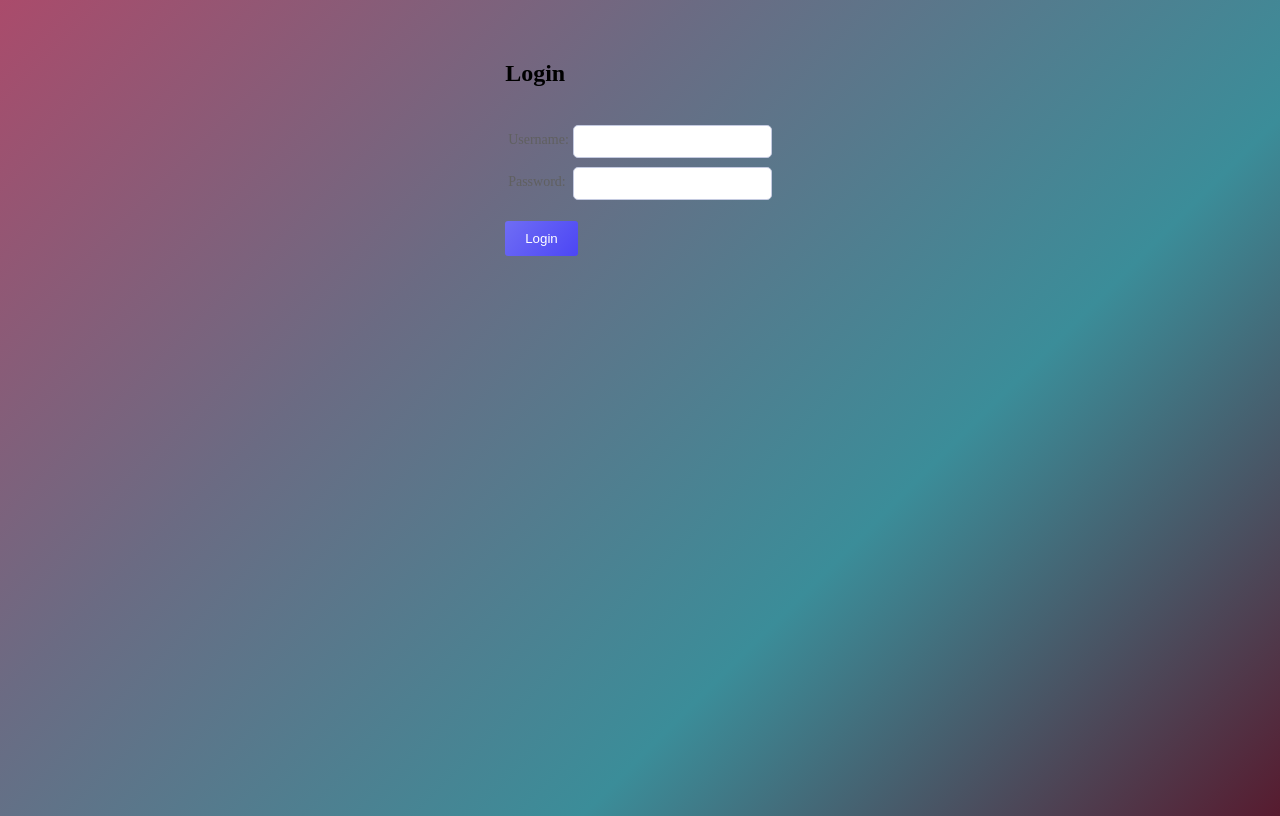
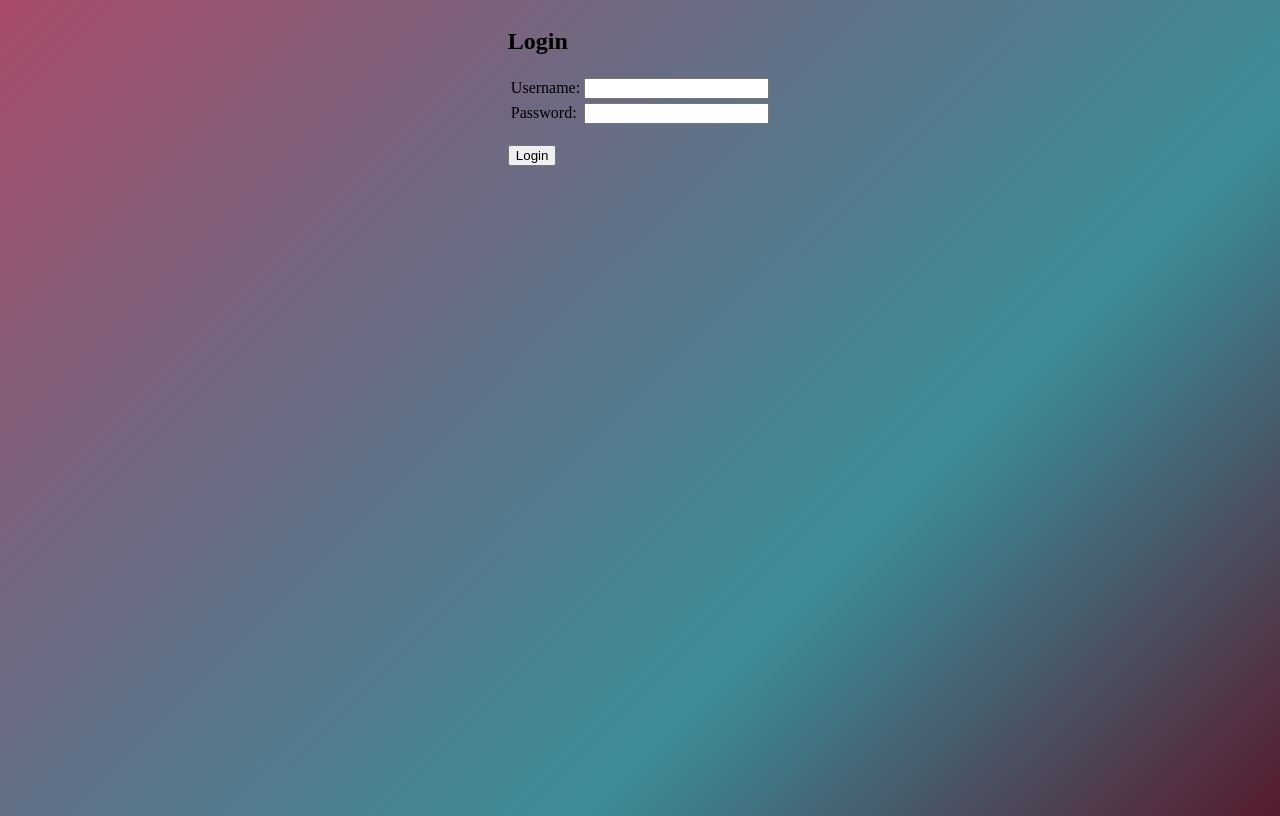
Before and after one commit to satchitdahal/wedding, a React (Create React App) app in the folder frontend/frontend/: page /login in a window 1280 px wide. Built offline with nearby package versions, Linux system fonts and the light colour scheme.

Commit message:
form is good now

```diff
--- a/frontend/frontend/src/styles/app.css
+++ b/frontend/frontend/src/styles/app.css
@@ -32,9 +32,3 @@ body {
     align-items: center;
 
 }
-
-.container-fluid {
-    /* margin-left-min: 15%; */
-    /* Adjust as needed */
-    margin-top: 2em;
-}
--- a/frontend/frontend/src/styles/infoForm.css
+++ b/frontend/frontend/src/styles/infoForm.css
@@ -20,6 +20,7 @@
     flex-direction: column;
     align-items: center;
 } */
+
 
 *:before,
 *:after {
@@ -47,13 +48,13 @@
 
 }
 
-h1 {
+.info_container h1 {
     font-size: 30px;
     text-align: center;
     color: #1c093c;
 }
 
-p {
+.info_container p {
     position: relative;
     margin: auto;
     width: 100%;
@@ -64,7 +65,7 @@ p {
 
 }
 
-form {
+.info_container form {
     width: 100%;
     position: relative;
     margin: 30px auto 0 auto;
@@ -78,13 +79,13 @@ form {
     margin-bottom: 20px;
 }
 
-label {
+.info_container label {
     color: #606060;
     font-size: 14px;
 
 }
 
-input {
+.info_container input {
     width: 100%;
     font-weight: 400;
     padding: 8px 10px;
@@ -93,12 +94,12 @@ input {
     margin-top: 5px
 }
 
-input:focus {
+.info_container>input:focus {
     outline: none;
     border-color: #6f6df4;
 }
 
-button {
+.info_container button {
     border: none;
     padding: 10px 20px;
     background: linear-gradient(130deg,
```
Also changed, not shown: frontend/frontend/src/Components/InfoForm.js (+257 -103 lines).
